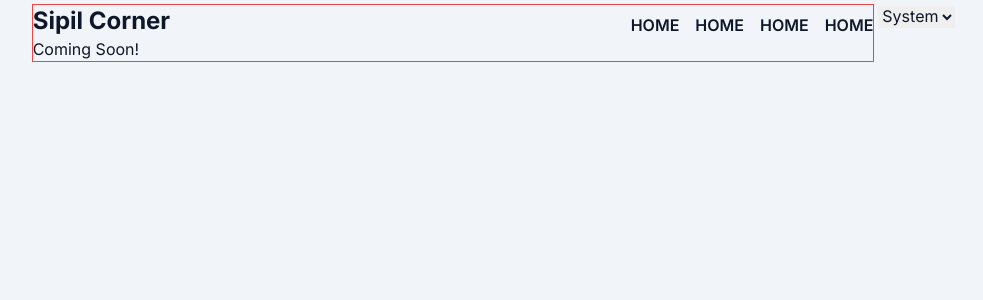
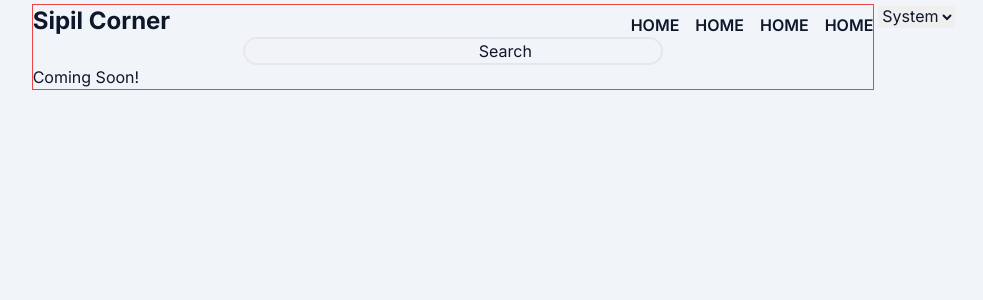
Before and after one commit to useradiw/sipilcorner, a Next.js app: page / in a window 1280 px wide. Shown: the top 300 px of the page, without its empty margins (187-1170 px from the left). Built offline with nearby package versions, Linux system fonts and the light colour scheme.

Commit message:
adding searchbar

```diff
--- a/src/app/layout.tsx
+++ b/src/app/layout.tsx
@@ -4,6 +4,7 @@ import { Inter } from "next/font/google";
 import "./globals.css";
 import ThemeSwitch from "@/components/themeswitch";
 import Navbar from "@/components/display/navbar";
+import SearchBar from "@/components/display/search";
 
 const inter = Inter({ subsets: ['latin'] });
 
@@ -25,6 +26,7 @@ export default function RootLayout({
             <section className="basis-1/6"></section>
             <section className="basis-4/6 border border-red-500">
               <Navbar />
+              <SearchBar />
               {children}
             </section>
             <section className="basis-1/6">
--- /dev/null
+++ b/src/components/display/search.tsx
@@ -0,0 +1,16 @@
+const SearchBar = () => {
+    return (
+        <>
+            <section className="w-full">
+                <div>
+                    <search className="w-[50%] mx-auto border-2 rounded-full">
+                        <input type="search" name="searchbar" id="searchbar" disabled />
+                        <button type="submit" disabled>Search</button>
+                    </search>
+                </div>
+            </section>
+        </>
+    )
+};
+
+export default SearchBar;
```
